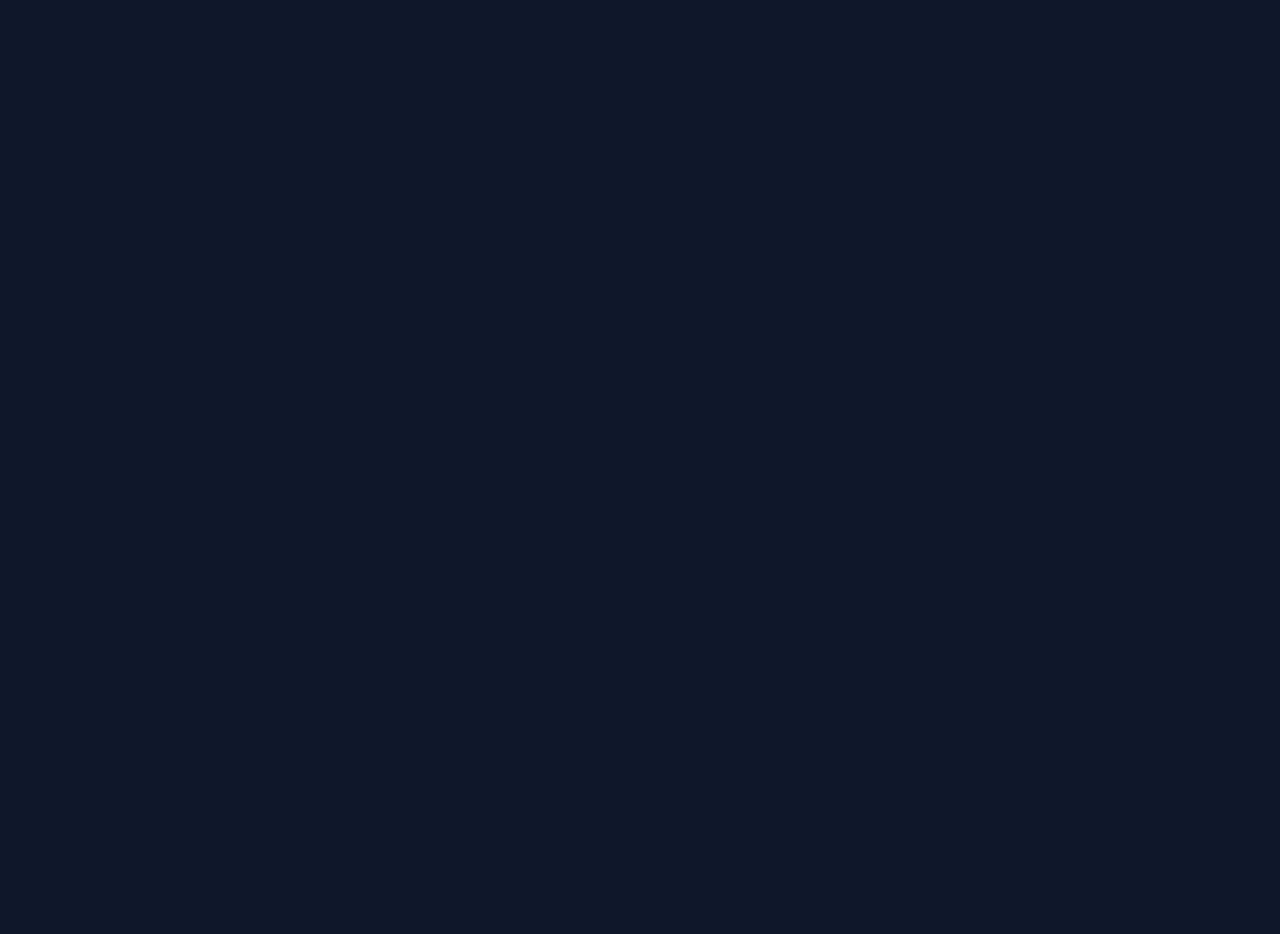
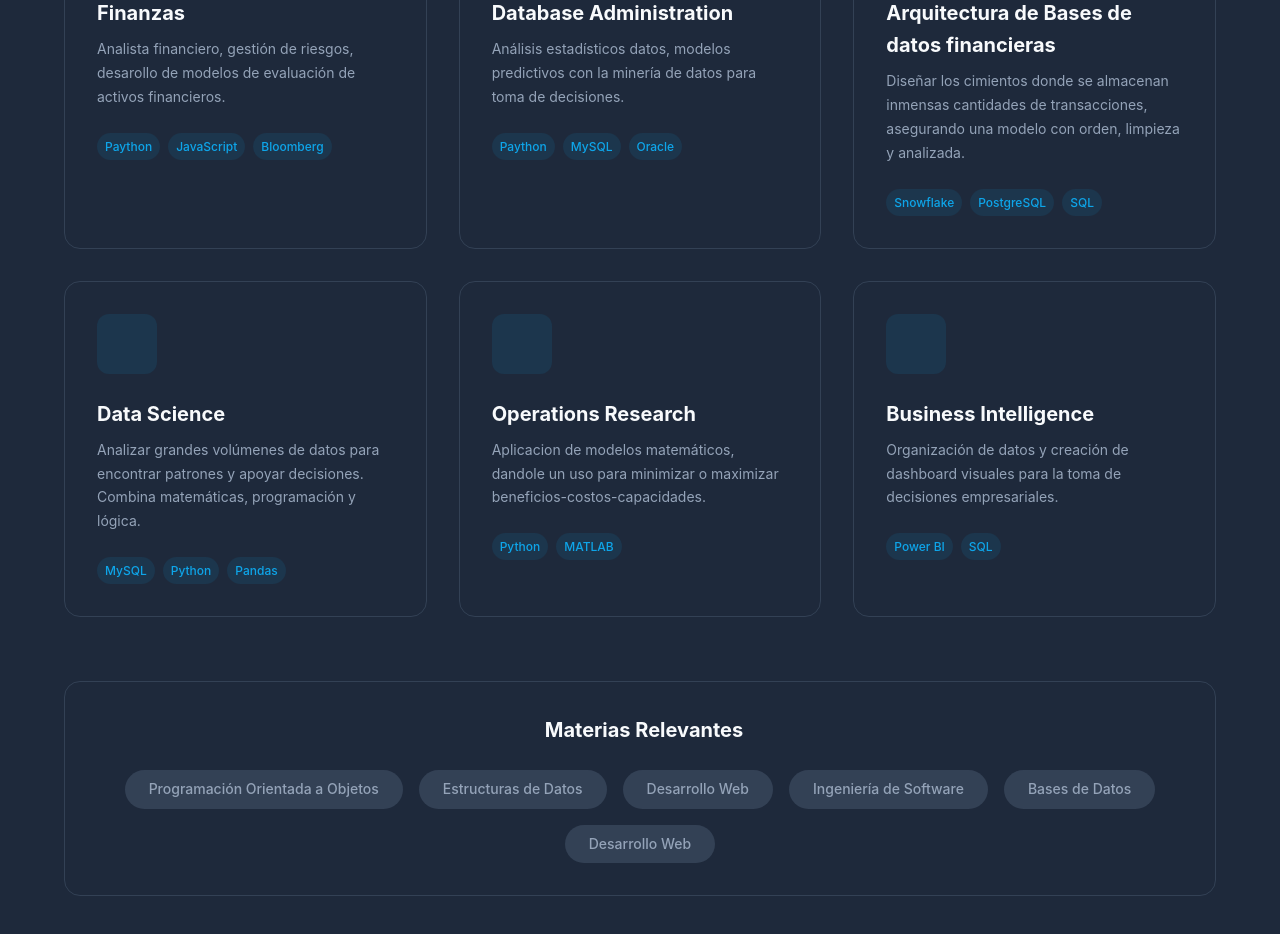
Before and after one commit to Less-lie/Lab06, a Next.js app in the folder portafolio/: page / in a window 1280 px wide. Shown: the part 1200-2134 px from the top of the page. Before the commit the page ends 800 px from the top, so only its background shows below. Built offline with nearby package versions, Linux system fonts and the light colour scheme.

Commit message:
feat: interests

```diff
--- a/portafolio/app/components/interests/interests.module.css
+++ b/portafolio/app/components/interests/interests.module.css
@@ -0,0 +1,139 @@
+/* ========== INTERESTS SECTION ========== */
+.interests {
+    background: var(--color-bg-secondary);
+}
+
+.interests__grid {
+    display: grid;
+    grid-template-columns: repeat(3, 1fr);
+    gap: var(--spacing-xl);
+    margin-bottom: var(--spacing-3xl);
+}
+
+.interest__card {
+    background: var(--color-bg-card);
+    border: 1px solid var(--color-bg-tertiary);
+     border-radius: var(--border-radius-xl);
+    padding: var(--spacing-xl);
+    transition: all var(--transition-base);
+    position: relative;
+    overflow: hidden;
+}
+
+.interest__card::before {
+    content: '';
+    position: absolute;
+    top: 0;
+    left: 0;
+    right: 0;
+    height: 3px;
+    background: var(--gradient-primary);
+    transform: scaleX(0);
+    transition: transform var(--transition-base);
+}
+
+.interest__card:hover {
+    transform: translateY(-5px);
+    box-shadow: var(--shadow-xl);
+    border-color: var(--color-primary);
+}
+
+.interest__card:hover::before {
+    transform: scaleX(1);
+}
+
+.card__icon {
+    width: 60px;
+    height: 60px;
+    background: rgba(14, 165, 233, 0.1);
+    border-radius: var(--border-radius-lg);
+    display: flex;
+    align-items: center;
+    justify-content: center;
+    font-size: var(--font-size-2xl);
+    color: var(--color-primary);
+    margin-bottom: var(--spacing-lg);
+    transition: all var(--transition-base);
+}
+
+.interest__card:hover .card__icon {
+    background: var(--gradient-primary);
+    color: white;
+    transform: scale(1.1);
+}
+
+.card__title {
+    font-size: var(--font-size-xl);
+    font-weight: 700;
+    color: var(--color-text-primary);
+    margin-bottom: var(--spacing-sm);
+}
+
+.card__description {
+    font-size: var(--font-size-sm);
+    color: var(--color-text-secondary);
+    margin-bottom: var(--spacing-lg);
+    line-height: 1.7;
+}
+
+.card__tags {
+    display: flex;
+    flex-wrap: wrap;
+    gap: var(--spacing-sm);
+}
+
+.tag {
+    font-size: var(--font-size-xs);
+    font-weight: 500;
+    color: var(--color-primary);
+    background: rgba(14, 165, 233, 0.1);
+    padding: var(--spacing-xs) var(--spacing-sm);
+    border-radius: var(--border-radius-full);
+}
+
+/* Subjects */
+.subjects {
+    background: var(--color-bg-card);
+    border: 1px solid var(--color-bg-tertiary);
+    border-radius: var(--border-radius-xl);
+    padding: var(--spacing-xl);
+    text-align: center;
+}
+
+.subjects__title {
+    font-size: var(--font-size-xl);
+    font-weight: 700;
+    color: var(--color-text-primary);
+    margin-bottom: var(--spacing-lg);
+    display: flex;
+    align-items: center;
+    justify-content: center;
+    gap: var(--spacing-sm);
+}
+
+.subjects__title i {
+    color: var(--color-secondary);
+}
+
+.subjects__list {
+    display: flex;
+    flex-wrap: wrap;
+    justify-content: center;
+    gap: var(--spacing-md);
+}
+
+.subject {
+    font-size: var(--font-size-sm);
+    font-weight: 500;
+    color: var(--color-text-secondary);
+    background: var(--color-bg-tertiary);
+    padding: var(--spacing-sm) var(--spacing-lg);
+    border-radius: var(--border-radius-full);
+    transition: all var(--transition-base);
+}
+
+.subject:hover {
+    background: var(--gradient-primary);
+    color: white;
+    transform: translateY(-2px);
+}
--- a/portafolio/app/components/interests/interests.tsx
+++ b/portafolio/app/components/interests/interests.tsx
@@ -0,0 +1,100 @@
+import React from 'react';
+import styles from './interests.module.css';
+
+let sectionSubtitle: string = 'Lo que me apasiona';
+let sectionTitle: string = 'Intereses & Especialidades';
+let sectionDescription: string = 'Áreas variadas que me interesan, y que me apasionan';
+
+export default function Interests() {
+    return (//plantilla
+        <section className={`${styles.interests} section`} id="interests">
+            <div className="container">
+                <div className="section__header">/
+                    <span className="section__subtitle">{sectionSubtitle}</span>
+                    <h2 className="section__title">{sectionTitle}</h2>
+                    <p className="section__description">{sectionDescription}</p>
+                </div>
+
+                <div className={styles.interests__grid}>
+                    <article className={styles.interest__card}>
+                        <div className={styles.card__icon}><i className="fas fa-laptop-code"></i></div>
+                        <h3 className={styles.card__title}>Finanzas</h3>
+                        <p className={styles.card__description}>Analista financiero, gestión de riesgos, desarollo de modelos de evaluación de activos financieros.</p>
+                        <div className={styles.card__tags}>
+                            <span className={styles.tag}>Paython</span>
+                            <span className={styles.tag}>JavaScript</span>
+                            <span className={styles.tag}>Bloomberg</span>
+                        </div>
+                    </article>
+
+                    <article className={styles.interest__card}>
+                        <div className={styles.card__icon}><i className="fas fa-shield-halved"></i></div>
+                        <h3 className={styles.card__title}> Database Administration</h3>
+                        <p className={styles.card__description}> Análisis estadísticos datos, modelos predictivos con la minería de datos para toma de decisiones.</p>
+                        <div className={styles.card__tags}>
+                            <span className={styles.tag}>Paython</span>
+                            <span className={styles.tag}>MySQL</span>
+                            <span className={styles.tag}>Oracle</span>
+                        </div>
+                    </article>
+
+                    <article className={styles.interest__card}>
+                        <div className={styles.card__icon}><i className="fas fa-brain"></i></div>
+                        <h3 className={styles.card__title}>Arquitectura de Bases de datos financieras</h3>
+                        <p className={styles.card__description}>Diseñar los cimientos donde se almacenan inmensas cantidades de transacciones, asegurando una modelo con orden, limpieza y analizada.</p>
+                        <div className={styles.card__tags}>
+                            <span className={styles.tag}>Snowflake</span>
+                            <span className={styles.tag}>PostgreSQL</span>
+                            <span className={styles.tag}>SQL</span>
+                        </div>
+                    </article>
+
+                    <article className={styles.interest__card}>
+                        <div className={styles.card__icon}><i className="fas fa-database"></i></div>
+                        <h3 className={styles.card__title}>Data Science</h3>
+                        <p className={styles.card__description}>Analizar grandes volúmenes de datos para encontrar patrones y apoyar decisiones. Combina matemáticas, programación y lógica.</p>
+                        <div className={styles.card__tags}>
+                            <span className={styles.tag}>MySQL</span>
+                            <span className={styles.tag}>Python</span>
+                            <span className={styles.tag}>Pandas</span>
+                        </div>
+                    </article>
+
+                    <article className={styles.interest__card}>
+                        <div className={styles.card__icon}><i className="fas fa-mobile-screen-button"></i></div>
+                        <h3 className={styles.card__title}>Operations Research</h3>
+                        <p className={styles.card__description}>Aplicacion de modelos matemáticos, dandole un uso para minimizar o maximizar beneficios-costos-capacidades.</p>
+                        <div className={styles.card__tags}>
+                            <span className={styles.tag}>Python</span>
+                            <span className={styles.tag}>MATLAB</span>
+                        </div>
+                    </article>
+
+                    <article className={styles.interest__card}>
+                        <div className={styles.card__icon}><i className="fas fa-cloud"></i></div>
+                        <h3 className={styles.card__title}>Business Intelligence</h3>
+                        <p className={styles.card__description}>Organización de datos y creación de dashboard visuales para la toma de decisiones empresariales.</p>
+                        <div className={styles.card__tags}>
+                            <span className={styles.tag}>Power BI</span>
+                            <span className={styles.tag}>SQL</span>
+                        </div>
+                    </article>
+                </div>
+
+                <div className={styles.subjects}>
+                    <h3 className={styles.subjects__title}>
+                        <i className="fas fa-graduation-cap"></i> Materias Relevantes
+                    </h3>
+                    <div className={styles.subjects__list}>
+                        <span className={styles.subject}>Programación Orientada a Objetos</span>
+                        <span className={styles.subject}>Estructuras de Datos</span>
+                        <span className={styles.subject}>Desarrollo Web</span>
+                        <span className={styles.subject}>Ingeniería de Software</span>
+                        <span className={styles.subject}>Bases de Datos</span>
+                        <span className={styles.subject}>Desarrollo Web</span>
+                    </div>
+                </div>
+            </div>
+        </section>
+    );
+}
--- a/portafolio/app/page.tsx
+++ b/portafolio/app/page.tsx
@@ -1,12 +1,14 @@
 import Image from "next/image";
 import Header from "./components/header/header"; //commit 1
 import Hero from "./components/hero/hero"; //commit 2
+import Interests from "./components/interests/interests";
 
 export default function Home() {
   return (
     <>
     <Header/>
     <Hero />
+    <Interests />
     </>
   );
 }
```
